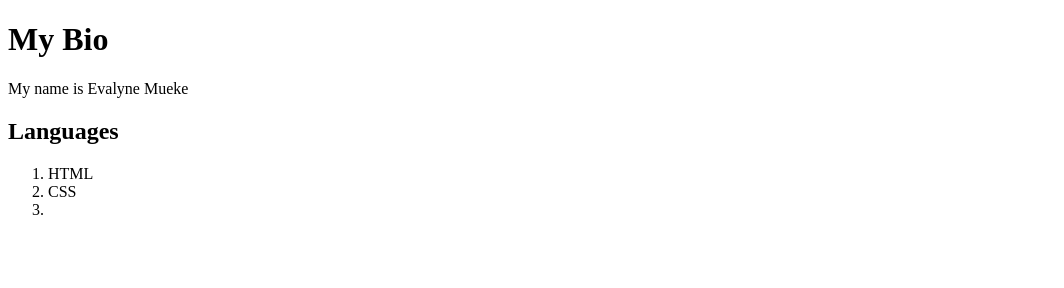
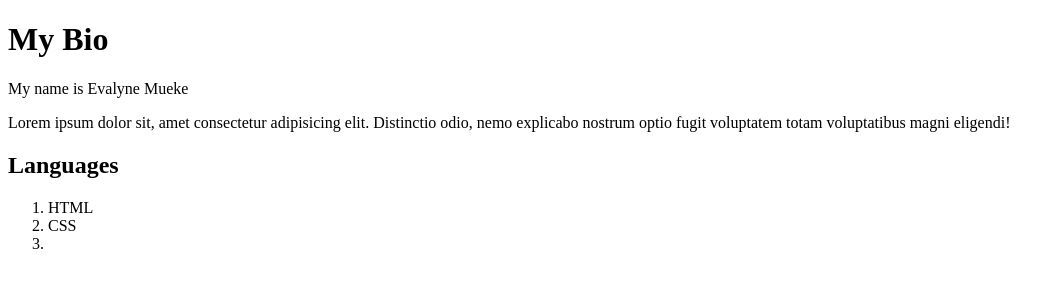
Before and after one commit to EvalyneMueke/My_portfolio, a plain HTML site: page index.html in a window 1280 px wide. Shown: the whole page, without its empty margins (0-1064 px from the left). Drawn offline with Linux system fonts and the light colour scheme.

Commit message:
Wozaaaaaaaaap

```diff
--- a/index.html
+++ b/index.html
@@ -9,6 +9,7 @@
 <body>
     <h1>My Bio</h1>
     <p>My name is Evalyne Mueke
+        <p>Lorem ipsum dolor sit, amet consectetur adipisicing elit. Distinctio odio, nemo explicabo nostrum optio fugit voluptatem totam voluptatibus magni eligendi!</p>
 
 
     </p>
```
